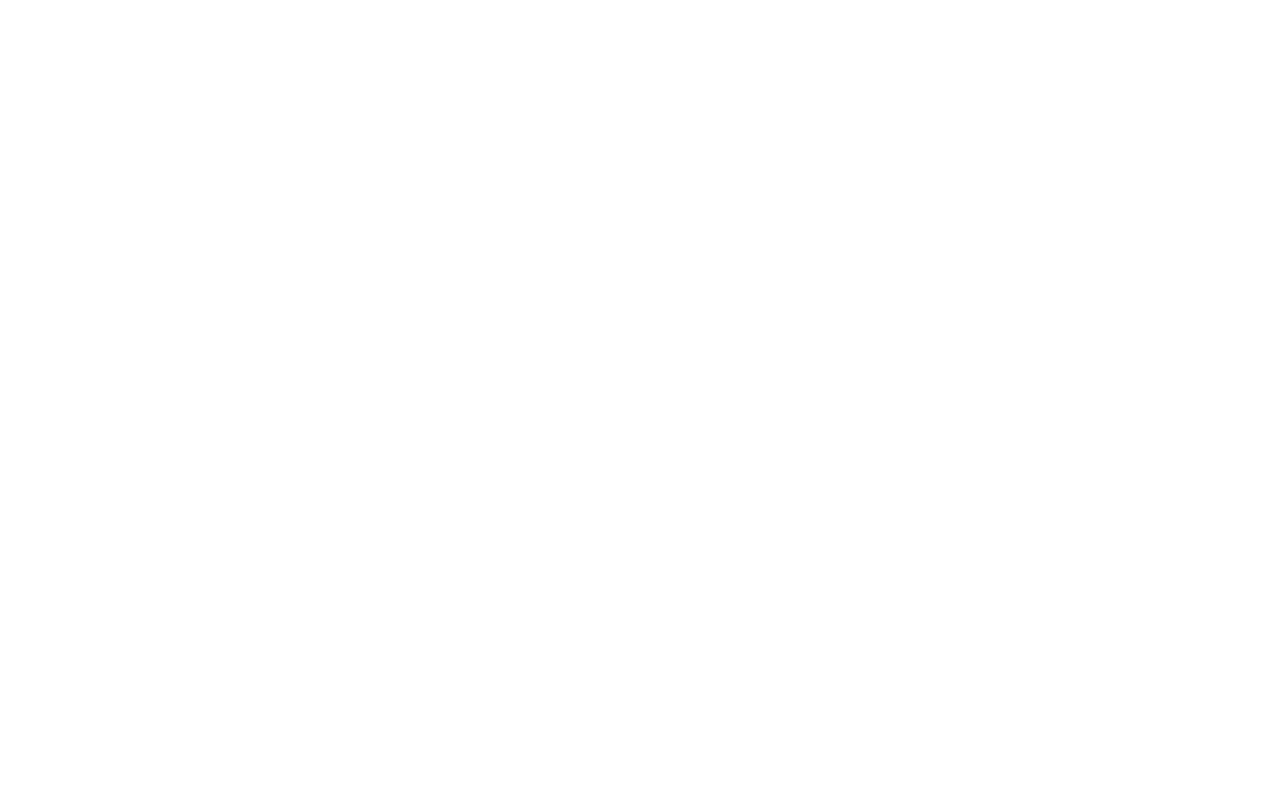
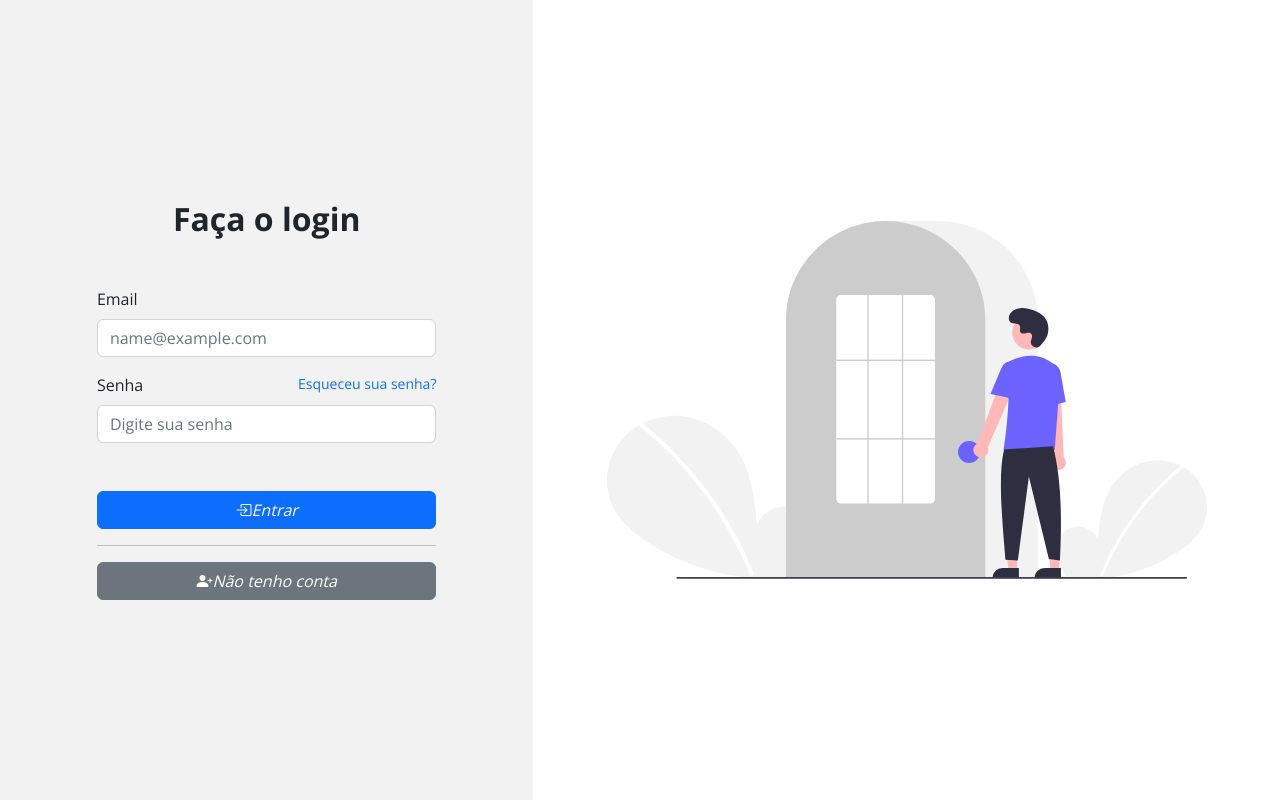
Before and after one commit to GabrielHCustodio/nova-empresa, a Vue app: page /login in a window 1280 px wide. Before the commit this address had no page. Built offline with nearby package versions, Linux system fonts and the light colour scheme.

Commit message:
Created the elements of the Login component.

```diff
--- a/public/index.html
+++ b/public/index.html
@@ -8,6 +8,7 @@
     <title><%= htmlWebpackPlugin.options.title %></title>
     <!-- CSS only -->
     <link href="https://cdn.jsdelivr.net/npm/bootstrap@5.2.0/dist/css/bootstrap.min.css" rel="stylesheet" integrity="sha384-gH2yIJqKdNHPEq0n4Mqa/HGKIhSkIHeL5AyhkYV8i59U5AR6csBvApHHNl/vI1Bx" crossorigin="anonymous">
+    <link rel="stylesheet" href="https://cdn.jsdelivr.net/npm/bootstrap-icons@1.8.2/font/bootstrap-icons.css">
     <!-- JavaScript Bundle with Popper -->
     <script src="https://cdn.jsdelivr.net/npm/bootstrap@5.2.0/dist/js/bootstrap.bundle.min.js" integrity="sha384-A3rJD856KowSb7dwlZdYEkO39Gagi7vIsF0jrRAoQmDKKtQBHUuLZ9AsSv4jD4Xa" crossorigin="anonymous"></script>
   </head>
--- a/src/router/index.js
+++ b/src/router/index.js
@@ -1,6 +1,6 @@
 import { createRouter, createWebHistory } from 'vue-router'
 import HomeView from '@/views/HomeView.vue'
-import Register from '@/views/Register.vue'
+import Login from '@/views/Login.vue'
 import Welcome from '@/views/Welcome.vue'
 
 const routes = [
@@ -10,9 +10,9 @@
     component: Welcome
   },
   {
-    path: '/register',
-    name: 'register',
-    component: Register
+    path: '/login',
+    name: 'login',
+    component: Login
   },
   {
     path: '/home',
--- /dev/null
+++ b/src/views/Login.vue
@@ -0,0 +1,97 @@
+<template>
+  <div class="row vh-100 vw-100 row-login">
+    <div class="col-md-5 d-flex justify-content-center align-items-center left-login">
+      <div class="col-8">
+        <h2 class="text-center mb-5 title-login">Faça o login</h2>
+        <div class="form">
+          <div class="form-group">
+            <label for="email" class="form-label">Email</label>
+            <input
+              type="email"
+              class="form-control"
+              id="email"
+              placeholder="name@example.com"
+              autocomplete="off"
+              v-model="form.email"
+            />
+          </div>
+
+          <div class="form-group mt-3">
+            <label for="password" class="form-label d-flex justify-content-between">
+              Senha
+              <small><a href="#">Esqueceu sua senha?</a></small>
+            </label>
+            <input
+              type="password"
+              class="form-control"
+              id="password"
+              placeholder="Digite sua senha"
+              autocomplete="off"
+              v-model="form.password"
+            />
+          </div>
+
+          <div class="col mt-5">
+            <button class="btn btn-primary col-12" @click="navigateTo">
+              <i class="bi bi-box-arrow-in-right">Entrar</i>
+            </button>
+            <hr />
+            <button class="btn btn-secondary col-12" @click="signIn">
+              <i class="bi bi-person-plus-fill">Não tenho conta</i>
+            </button>
+          </div>
+        </div>
+      </div>
+    </div>
+    <div class="col-md-7 d-flex justify-content-center align-items-center">
+      <img class="image-login" src="@/assets/images/login.svg" alt="image-login">
+    </div>
+  </div>
+</template>
+
+<script>
+export default {
+  name: "Login",
+  data: () => ({
+    form: {
+      email: "",
+      password: "",
+    },
+  }),
+  methods: {
+    navigateTo() {
+      this.$router.push('/home')
+    },
+    signIn() {}
+  }
+};
+</script>
+
+<style>
+* {
+  margin: 0;
+  padding: 0;
+  box-sizing: border-box;
+}
+
+a {
+  text-decoration: none;
+}
+
+.row-login {
+  margin-left: 0;
+}
+
+.left-login {
+  background-color: #f2f2f2;
+}
+
+.title-login {
+  font-weight: bold;
+}
+
+.image-login {
+  width: 100%;
+  max-width: 600px;
+}
+</style>
--- a/src/views/Register.vue
+++ /dev/null
@@ -1,11 +0,0 @@
-<template>
-    <h2>Registro</h2>
-    <router-link to="/home">Login</router-link>
-    <router-link to="/">Voltar</router-link>
-</template>
-
-<script>
-export default {
-    name: 'Register'
-}
-</script>
--- a/src/views/Welcome.vue
+++ b/src/views/Welcome.vue
@@ -6,7 +6,7 @@
 
         <ul class="navbar-nav">
           <li class="nav-item">
-            <router-link class="nav-link" to="/register">Acessar</router-link>
+            <router-link class="nav-link" to="/login">Acessar</router-link>
           </li>
         </ul>
       </div>
```
Also changed, not shown: src/assets/images/login.svg (added).
